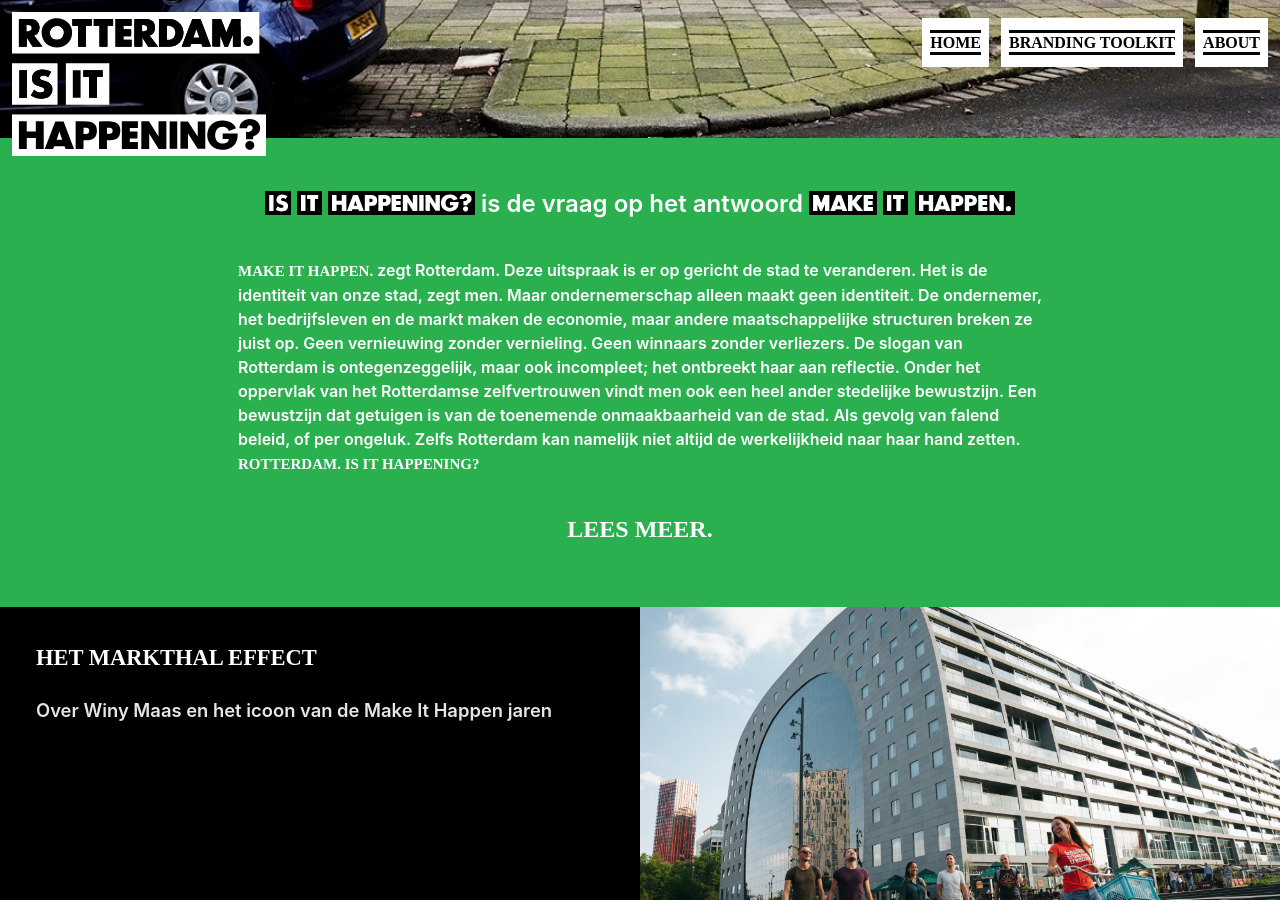
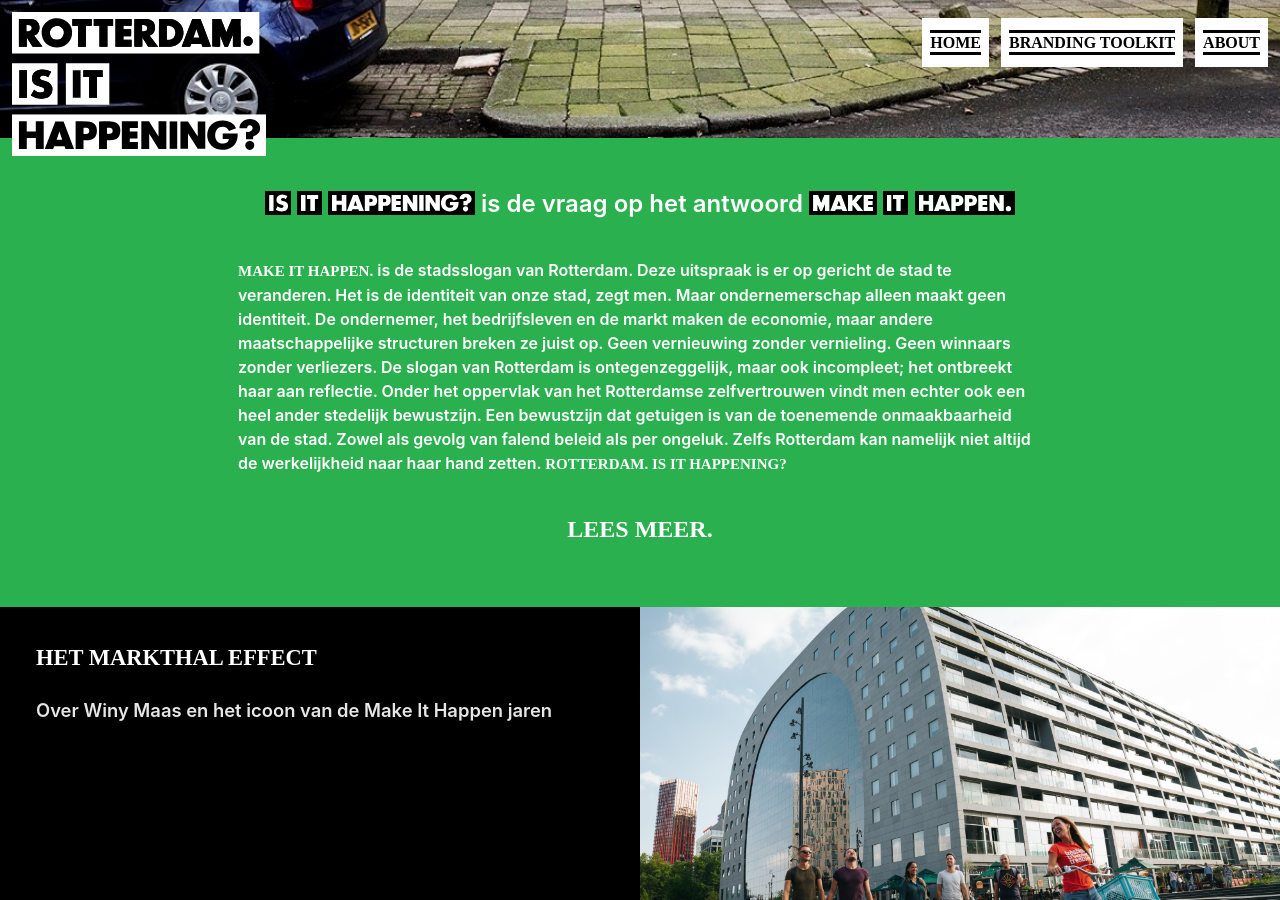
Before and after one commit to norealdirection/norealdirection.github.io, a Jekyll site: the page built from index.markdown, in a window 1280 px wide and 900 px high, scrolled down 542 px. Built offline with Jekyll 4.4.1, drawn with Linux system fonts in a browser that asks for light colours.

Commit message:
Update index.markdown

```diff
--- a/index.markdown
+++ b/index.markdown
@@ -8,7 +8,7 @@
 	<img src="/assets/logos/iih-b-01.svg" alt="Is" markdown="1"> <img src="/assets/logos/iih-b-02.svg" alt="It" markdown="1"> <img src="/assets/logos/iih-b-03.svg" alt="Happening?" markdown="1"> is de vraag op het antwoord <a href="https://www.rotterdammakeithappen.nl" target="_blank"><img src="/assets/logos/mih-b-01.svg" alt="Make" markdown="1"></a> <a href="https://www.rotterdammakeithappen.nl" target="_blank"><img src="/assets/logos/mih-b-02.svg" alt="It" markdown="1"></a> <a href="https://www.rotterdammakeithappen.nl" target="_blank"><img src="/assets/logos/mih-b-03.svg" alt="Happen." markdown="1"></a>
 </div>
 
-**MAKE IT HAPPEN.** zegt Rotterdam. Deze uitspraak is er op gericht de stad te veranderen. Het is de identiteit van onze stad, zegt men. Maar ondernemerschap alleen maakt geen identiteit. De ondernemer, het bedrijfsleven en de markt maken de economie, maar andere maatschappelijke structuren breken ze juist op. Geen vernieuwing zonder vernieling. Geen winnaars zonder verliezers. De slogan van Rotterdam is ontegenzeggelijk, maar ook incompleet; het ontbreekt haar aan reflectie. Onder het oppervlak van het Rotterdamse zelfvertrouwen vindt men ook een heel ander stedelijke bewustzijn. Een bewustzijn dat getuigen is van de toenemende onmaakbaarheid van de stad. Als gevolg van falend beleid, of per ongeluk. Zelfs Rotterdam kan namelijk niet altijd de werkelijkheid naar haar hand zetten. **ROTTERDAM. IS IT HAPPENING?**
+**MAKE IT HAPPEN.** is de stadsslogan van Rotterdam. Deze uitspraak is er op gericht de stad te veranderen. Het is de identiteit van onze stad, zegt men. Maar ondernemerschap alleen maakt geen identiteit. De ondernemer, het bedrijfsleven en de markt maken de economie, maar andere maatschappelijke structuren breken ze juist op. Geen vernieuwing zonder vernieling. Geen winnaars zonder verliezers. De slogan van Rotterdam is ontegenzeggelijk, maar ook incompleet; het ontbreekt haar aan reflectie. Onder het oppervlak van het Rotterdamse zelfvertrouwen vindt men echter ook een heel ander stedelijk bewustzijn. Een bewustzijn dat getuigen is van de toenemende onmaakbaarheid van de stad. Zowel als gevolg van falend beleid als per ongeluk. Zelfs Rotterdam kan namelijk niet altijd de werkelijkheid naar haar hand zetten. **ROTTERDAM. IS IT HAPPENING?**
 
 <div class ="intro">
 	<a href="https://norealdirection.github.io/about/" class="intro-link"><p>Lees meer.</p></a>
```
